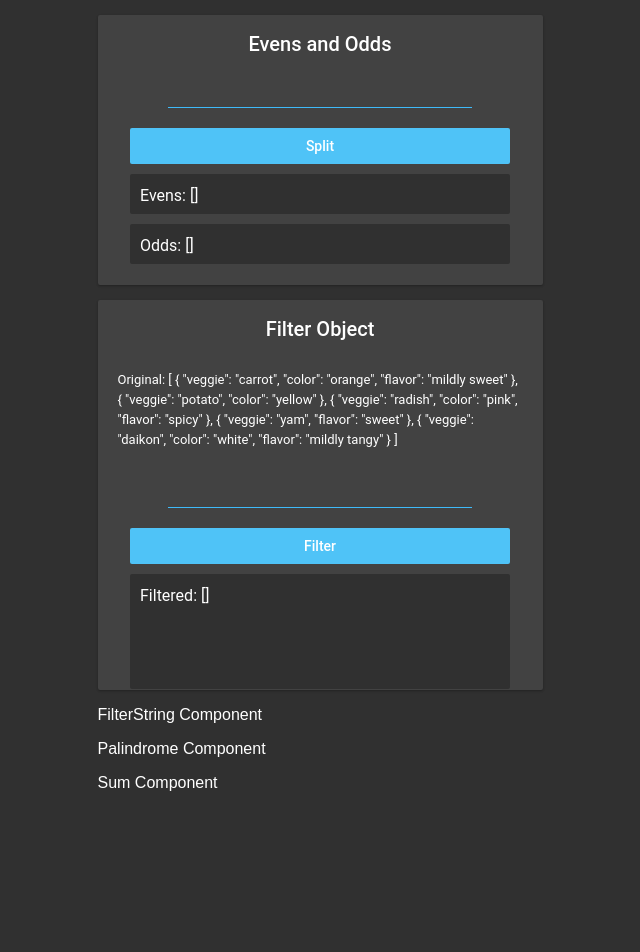
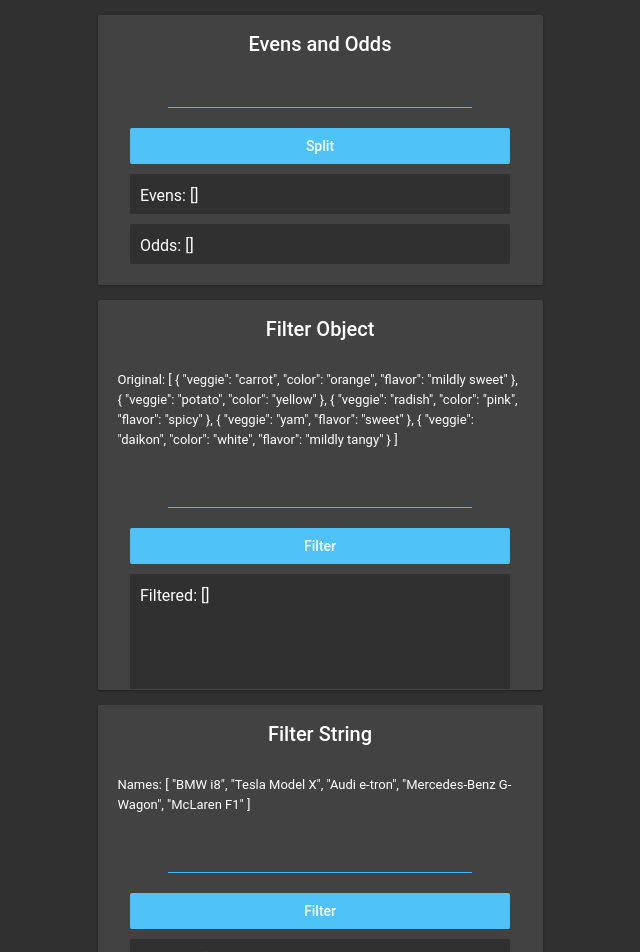
Before and after one commit to spiltmiruku/Nov-12-2019-AP, a React (Create React App) app in the folder react-1-afternoon/: page / in a window 1280 px wide. Shown: the top 952 px of the page, without its empty margins (320-960 px from the left). Before the commit the page ends 808 px from the top, so only its background shows below. Built offline with nearby package versions, Linux system fonts and the light colour scheme.

Commit message:
Finished Filter String Component

```diff
--- a/react-1-afternoon/src/components/Topics/FilterObject.js
+++ b/react-1-afternoon/src/components/Topics/FilterObject.js
@@ -53,7 +53,6 @@ filterVeggies(prop) {
 }
 
 
-
     render(){
         return (
             <div className='puzzleBox filterObjectPB'>
--- a/react-1-afternoon/src/components/Topics/FilterString.js
+++ b/react-1-afternoon/src/components/Topics/FilterString.js
@@ -1,9 +1,42 @@
 import React, { Component } from 'react';
 
 export default class FilterString extends Component {
+
+constructor(){
+    super();
+
+    this.state = {
+        coolCars: ['BMW i8', 'Tesla Model X', 'Audi e-tron', 'Mercedes-Benz G-Wagon', 'McLaren F1'],
+        userInput: '',
+        filteredCars: []
+    };
+}
+
+handleChange(val) {
+    this.setState({ userInput: val });
+}
+
+filterCars(userInput){
+    let coolCars = this.state.coolCars;
+    let filteredCars = [];
+
+    for (let i = 0; i < coolCars.length; i++){
+        if (coolCars[i].includes(userInput)){
+            filteredCars.push(coolCars[i]);
+        }
+    }
+    this.setState({ filteredCars: filteredCars });
+}
+
     render(){
         return (
-            <p> FilterString Component </p>
+            <div className='puzzleBox filterStringPB'>
+            <h4> Filter String </h4>
+            <span className='puzzleText'> Names: { JSON.stringify(this.state.coolCars, null, 10) } </span>
+            <input onChange={ (e) => this.handleChange(e.target.value) } className='inputLine' />
+            <button onClick={ () => this.filterCars(this.state.userInput) } className='confirmationButton'> Filter </button>
+        <span className='resultsBox filterStringRB'>Filtered: { JSON.stringify(this.state.filteredCars, null, 10) }</span>
+            </div>
 
         )
     }
```
